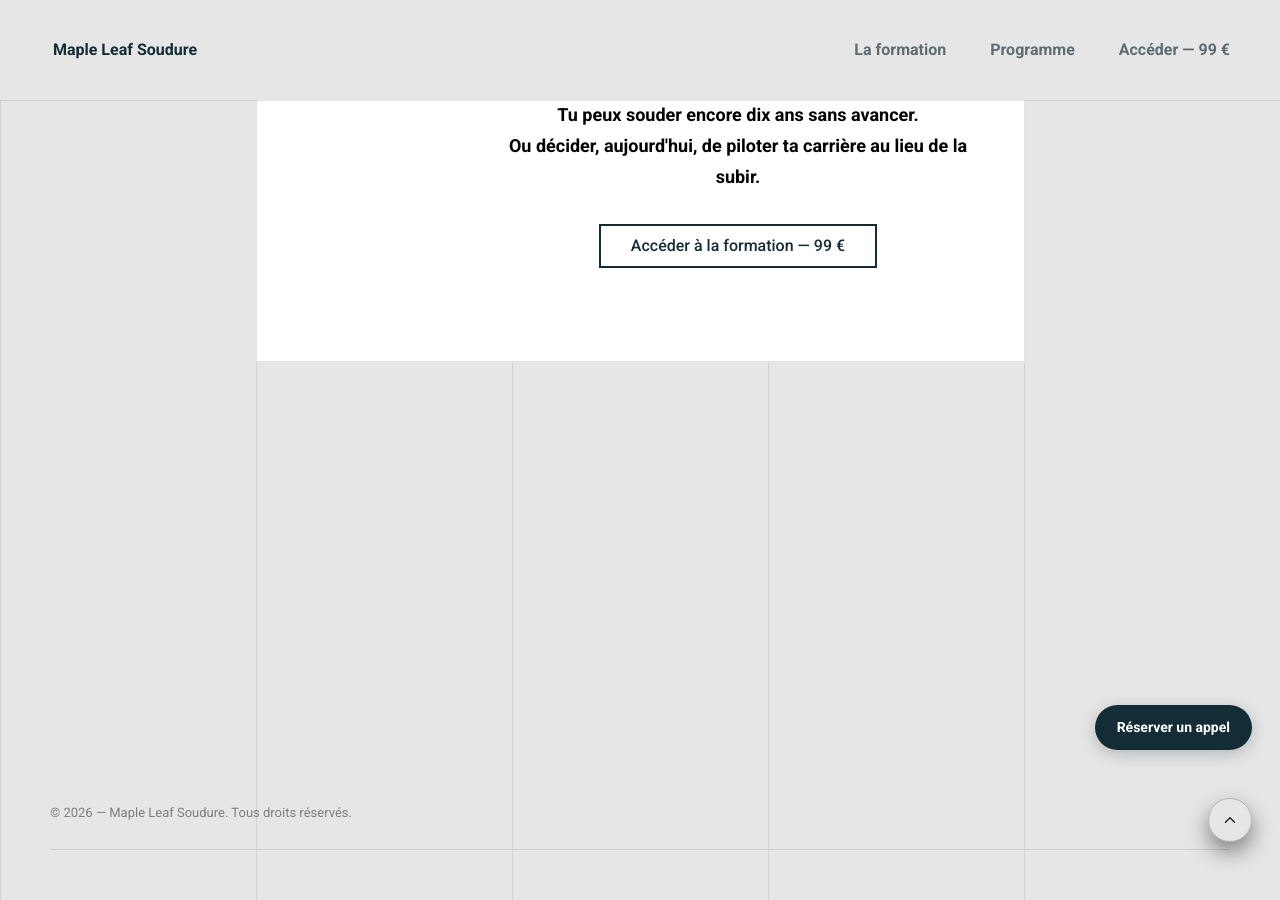
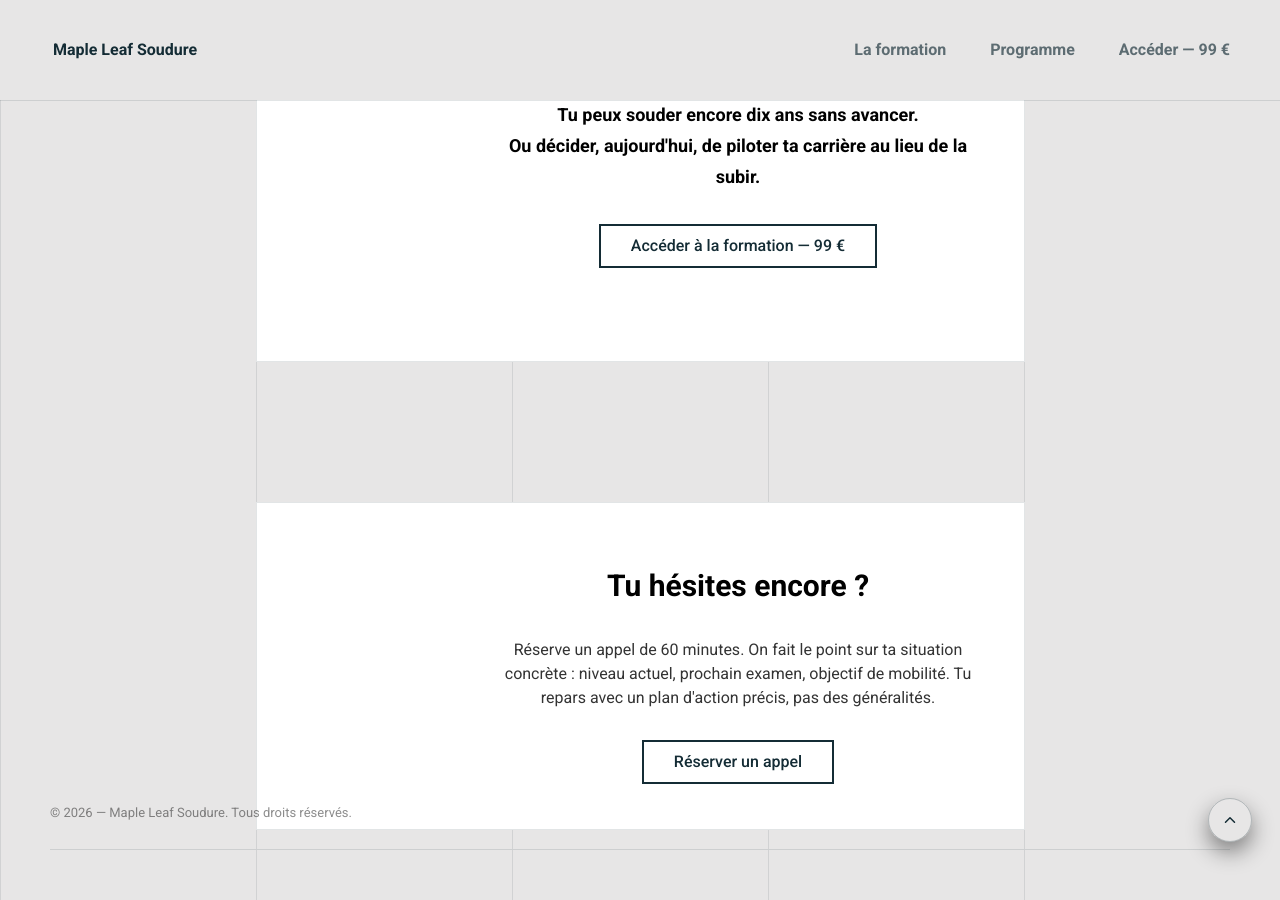
Before and after one commit to wallidguergour/mapleleafpress, a Jekyll site: the page soudeur-a-coup-sur/index.html, which Jekyll copies as it is, in a window 1280 px wide and 900 px high, scrolled down 10598 px. Built offline with Jekyll 4.4.1, drawn with Linux system fonts in a browser that asks for light colours; nearby versions of some CDN libraries; library files that are not in the unit come from our copies.

Commit message:
feat: remplace le widget Calendly flottant par un bloc statique en bas de page (section #section-consultation)

```diff
--- a/soudeur-a-coup-sur/index.html
+++ b/soudeur-a-coup-sur/index.html
@@ -732,6 +732,29 @@
 <!-- Script overlay Gumroad — ouvre le paiement par-dessus la page sans la quitter -->
 <script src="https://gumroad.com/js/gumroad.js"></script>
 
+<!-- ================================================
+     13. CONSULTATION — ALTERNATIVE POUR LES INDECIS
+================================================ -->
+<div class="section about" id="section-consultation">
+  <div class="content content-box">
+    <div class="desc" style="text-align:center;">
+
+      <h2 class="title_inner">Tu hésites encore ?</h2>
+
+      <p>
+        Réserve un appel de 60 minutes. On fait le point sur ta situation concrète :
+        niveau actuel, prochain examen, objectif de mobilité. Tu repars avec un plan
+        d'action précis, pas des généralités.
+      </p>
+
+      <a href="https://calendly.com/mapleleafsoudure/1h" target="_blank" rel="noopener" class="btn hover-animated">
+        <span class="circle"></span>
+        <span class="lnk">Réserver un appel</span>
+      </a>
+
+    </div>
+  </div>
+</div>
 
     </div><!-- /.wrapper -->
 
@@ -753,10 +776,7 @@
 
   </div><!-- /.container -->
 
-  <!-- Calendly float -->
-  <a href="https://calendly.com/mapleleafsoudure/1h" target="_blank" rel="noopener" class="cvio-calendly-float">
-    Réserver un appel
-  </a>
+  <!-- Calendly float supprime (lien de fuite sur page de vente) — consultation deplacee en section #section-consultation -->
 
   <!-- Back to top -->
   <button id="backToTop" aria-label="Retour en haut de page">
```
